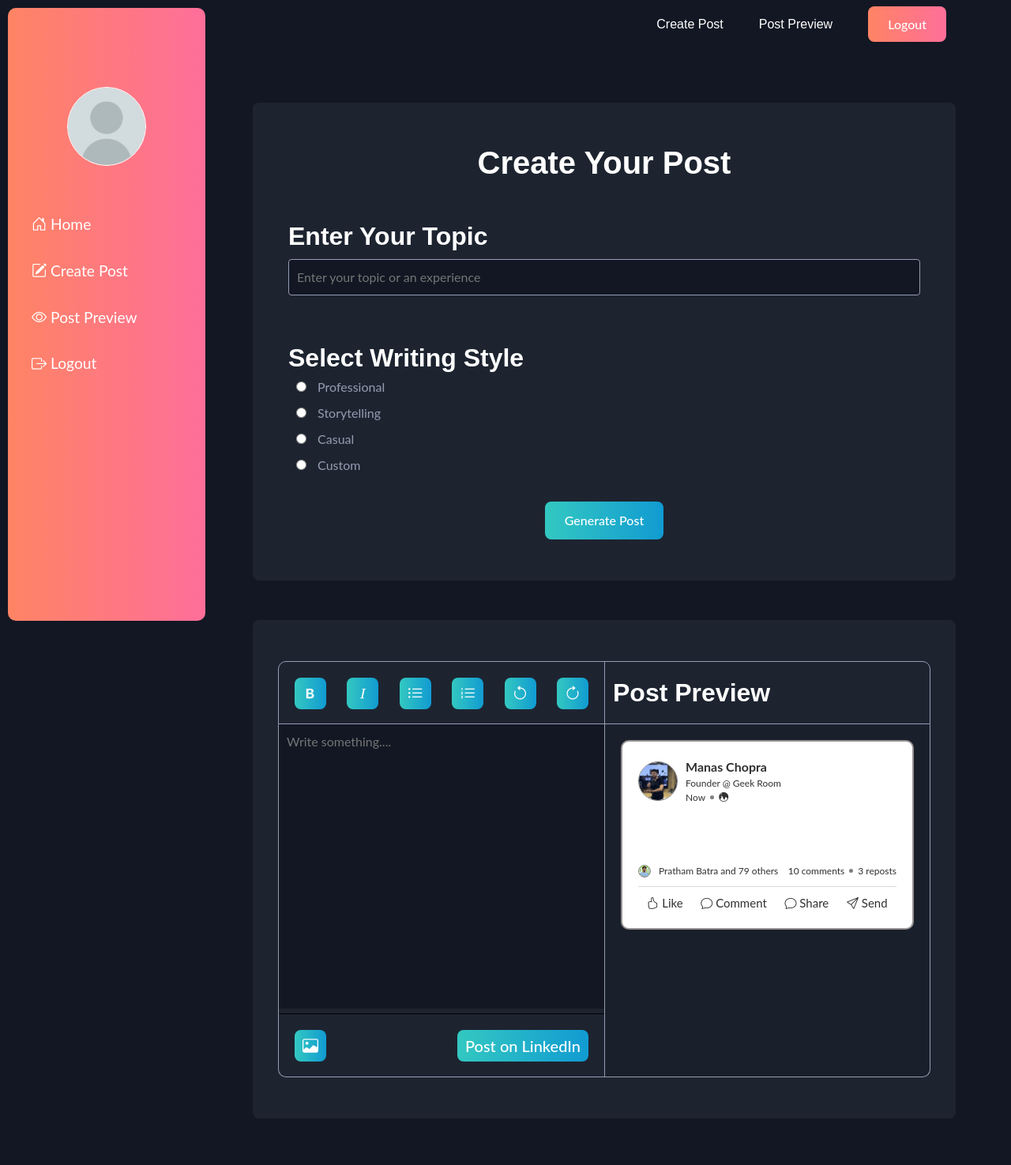
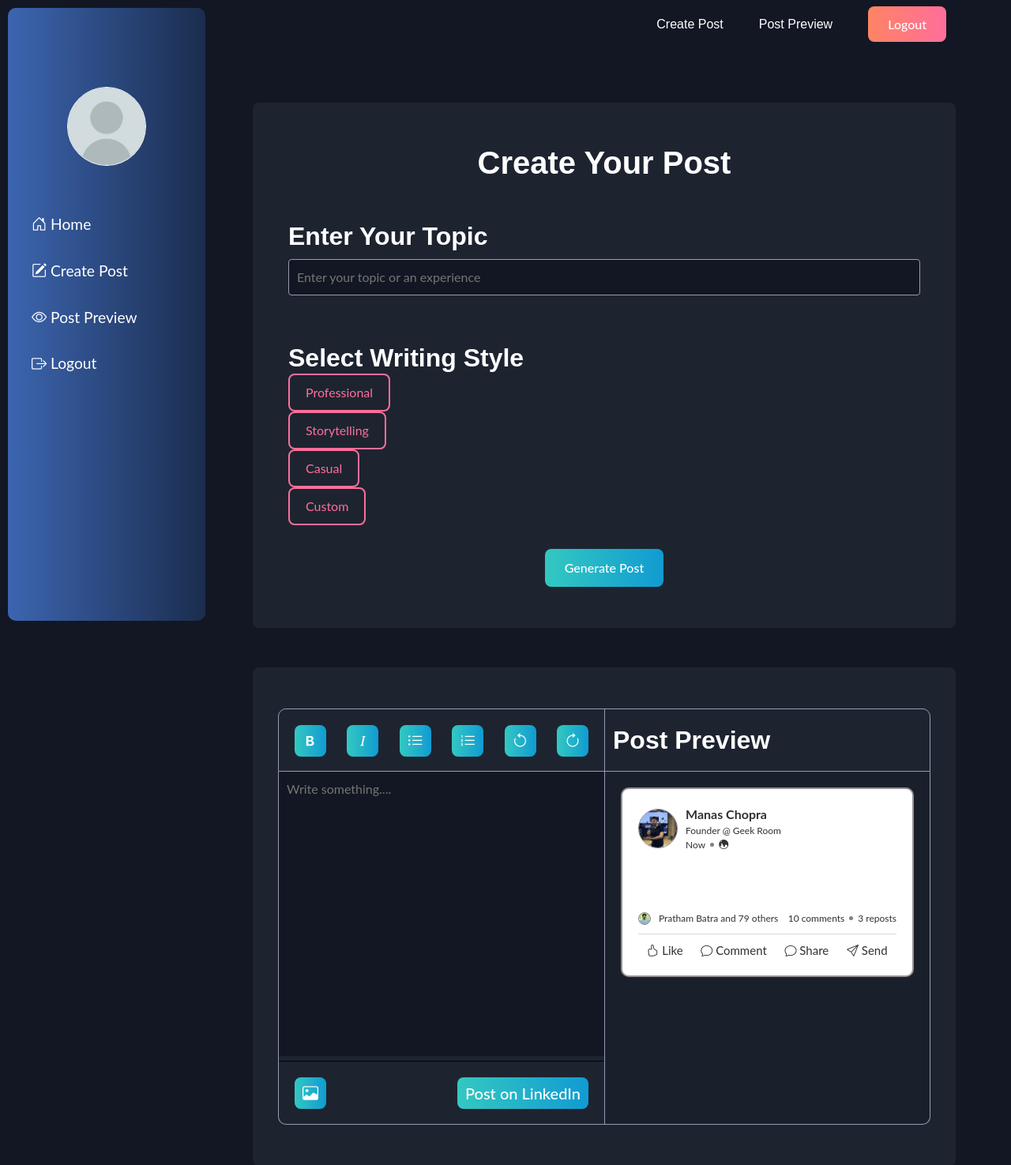
Before and after one commit to uditbhatia26/Postify, a Flask app: page /dashboard in a window 1280 px wide. Shown: the top 1475 px of the page at 79% size. Before the commit the page ends 1416 px from the top, so only its background shows below. Run offline with Flask 3, Linux system fonts and the light colour scheme; the visitor is signed in with stand-in values (Sample User, id 1); some libraries are stand-ins or nearby versions.

Commit message:
Updated UI of mcq

```diff
--- a/static/assets/css/styles.css
+++ b/static/assets/css/styles.css
@@ -318,8 +318,8 @@ textarea:focus {
   flex-direction: column;
   margin: 10px;
   border-radius: 10px;
-  background: -webkit-gradient(linear, left top, right top, from(#fe8464), color-stop(50%, #fe6e9a), to(#fe8464));
-  background: linear-gradient(to right, #fe8464 0%, #fe6e9a 50%, #fe8464 100%);
+  background: -webkit-gradient(linear, left top, right top, from(#3c65b0), to(#000000));
+  background: linear-gradient(to right, #3c65b0 0%, #000000 90%);
   background-size: 200%;
   padding-top: 100px;
   align-content: center;
@@ -390,6 +390,35 @@ textarea:focus {
     cursor: pointer;
   }
 }
+
+/* radio button */
+/* Hide the default radio button */
+.hidden-radio {
+  appearance: none;
+  position: absolute;
+  width: 0;
+  height: 0;
+}
+
+/* Style the label to look clickable */
+.custom-radio label {
+  display: inline-block;
+  padding: 10px 20px;
+  border: 2px solid #fe6e9a;
+  border-radius: 8px;
+  color: #fe6e9a;
+  font-size: 16px;
+  cursor: pointer;
+  transition: background 0.3s, color 0.3s;
+}
+
+/* When the radio is checked, update the label style */
+.hidden-radio:checked + label {
+  background-color: #fe6e9a;
+  color: #fff;
+  border-color: #fe6e9a;
+}
+
 
 
 
--- a/templates/dashboard.html
+++ b/templates/dashboard.html
@@ -92,13 +92,13 @@
           <div class="writing-style">
               <h2>Select Writing Style</h2>
               <div class="options">
-                <div><label for="optionA"><input type="radio" name="writing_style" value="Professional" id="optionA"> Professional</label></div>
-                <div><label for="optionB"><input type="radio" name="writing_style" value="Storytelling" id="optionB"> Storytelling</label></div>
-                <div><label for="optionC"><input type="radio" name="writing_style" value="Casual" id="optionC"> Casual</label></div>
+                <div class="custom-radio"><label for="optionA"><input class="hidden-radio" type="radio" name="writing_style" value="Professional" id="optionA"> Professional</label></div>
+                <div class="custom-radio"><label for="optionB"><input class="hidden-radio" type="radio" name="writing_style" value="Storytelling" id="optionB"> Storytelling</label></div>
+                <div class="custom-radio"><label for="optionC"><input class="hidden-radio" type="radio" name="writing_style" value="Casual" id="optionC"> Casual</label></div>
 
-                <div>
+                <div class="custom-radio">
                     <label for="customOption">
-                        <input type="radio" name="writing_style" value="custom" id="customOption"> Custom
+                        <input class="hidden-radio" type="radio" name="writing_style" value="custom" id="customOption"> Custom
                     </label>
                 </div>
 
```
